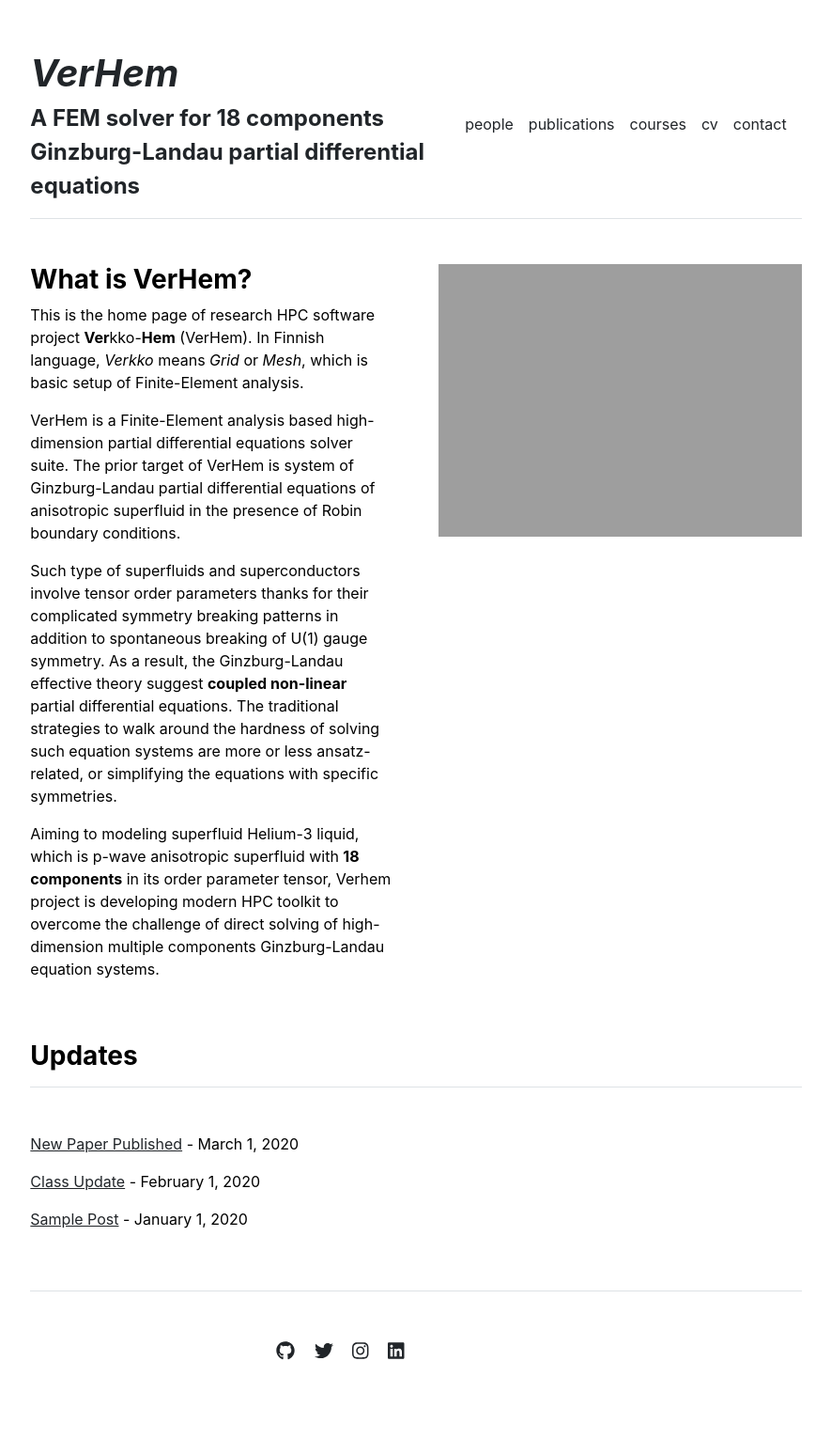
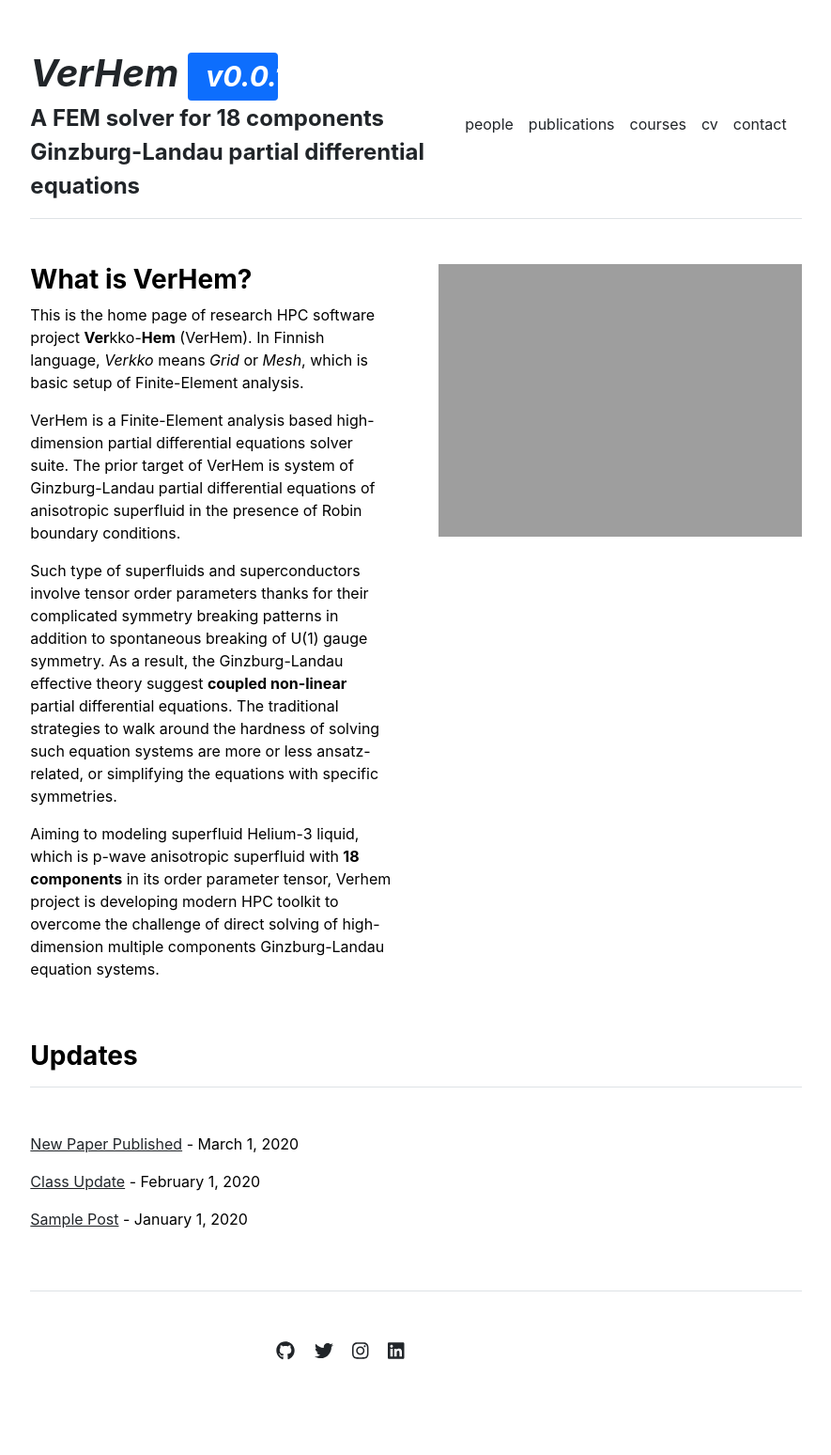
Before and after one commit to VerHem/VerHem.github.io, a Jekyll site: the page built from index.md, in a window 1280 px wide. Shown: the whole page at 94% size, without its empty margins (197-1082 px from the left). Built offline with Jekyll 4.4.1, drawn with Linux system fonts in a browser that asks for light colours.

Commit message:
add text-wrap for site.title

```diff
--- a/_includes/header.html
+++ b/_includes/header.html
@@ -3,6 +3,9 @@
     <a href="{{ site.github.url }}/" class="d-flex align-items-center text-decoration-none">
         <span class="fs-1 fw-bolder fst-italic">
           {{ site.title }}
+          <div class="badge bg-primary text-wrap" style="width: 6rem;">
+            v0.0.1
+          </div>
         </span>
     </a>
     <a href="{{ site.github.url }}/" class="d-flex align-items-center text-decoration-none">
```
